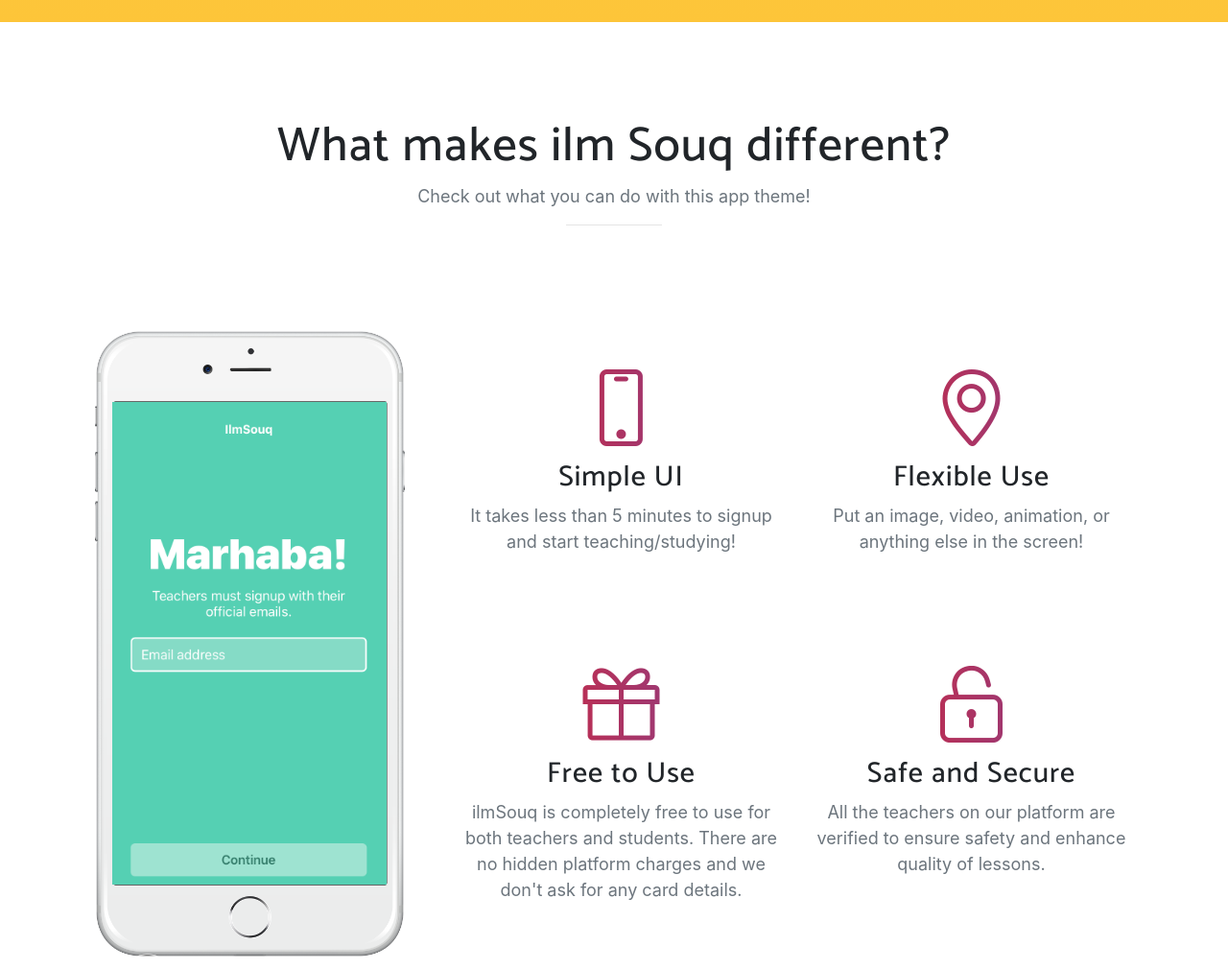
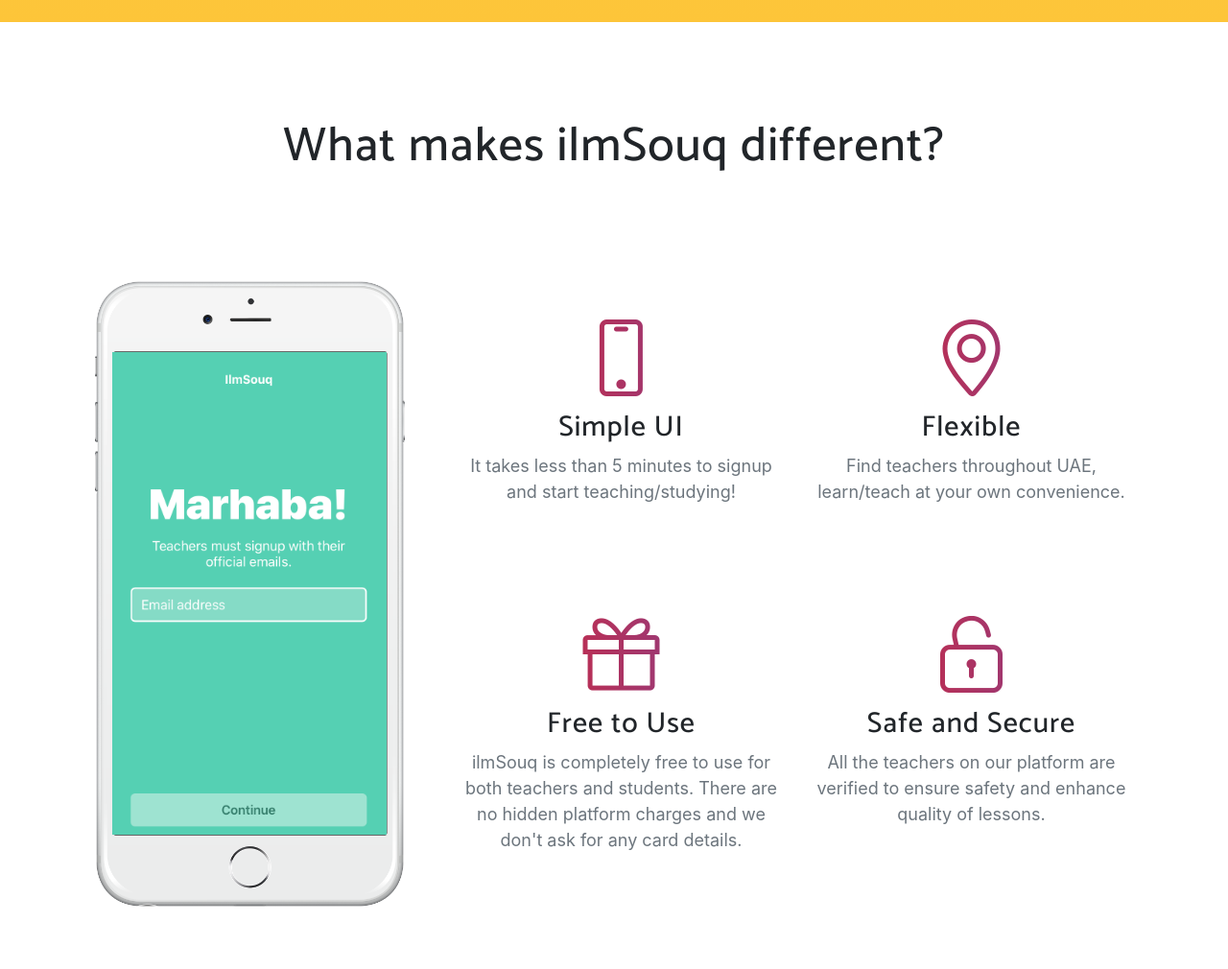
Before and after one commit to EccentricEngineer/ilmSouq, a website with bundled scripts: page index.html in a window 1280 px wide. Shown: the part 1440-2450 px from the top of the page at 96% size. Built offline with nearby package versions, Linux system fonts and the light colour scheme; a web font is replaced by a local one.

Commit message:
new changes

```diff
--- a/index.html
+++ b/index.html
@@ -8,7 +8,7 @@
   <meta name="description" content="">
   <meta name="author" content="">
 
-  <title>ilm Souq - Connect.Teach.Earn</title>
+  <title>ilmSouq - Connect.Teach.Earn</title>
 
   <!-- Bootstrap core CSS -->
   <link href="vendor/bootstrap/css/bootstrap.min.css" rel="stylesheet">
@@ -35,7 +35,7 @@
   <!-- Navigation -->
   <nav class="navbar navbar-expand-lg navbar-light fixed-top" id="mainNav">
     <div class="container">
-      <a class="navbar-brand js-scroll-trigger" href="#page-top">ilm Souq</a>
+      <a class="navbar-brand js-scroll-trigger" href="#page-top">ilmSouq</a>
       <button class="navbar-toggler navbar-toggler-right" type="button" data-toggle="collapse" data-target="#navbarResponsive" aria-controls="navbarResponsive" aria-expanded="false" aria-label="Toggle navigation">
         Menu
         <i class="fas fa-bars"></i>
@@ -102,9 +102,7 @@
   <section class="features" id="features">
     <div class="container">
       <div class="section-heading text-center">
-        <h2>What makes ilm Souq different?</h2>
-        <p class="text-muted">Check out what you can do with this app theme!</p>
-        <hr>
+        <h2>What makes ilmSouq different?</h2>
       </div>
       <div class="row">
         <div class="col-lg-4 my-auto">
@@ -135,8 +133,8 @@
               <div class="col-lg-6">
                 <div class="feature-item">
                   <i class="icon-location-pin text-primary"></i>
-                  <h3>Flexible Use</h3>
-                  <p class="text-muted">Put an image, video, animation, or anything else in the screen!</p>
+                  <h3>Flexible</h3>
+                  <p class="text-muted">Find teachers throughout UAE, learn/teach at your own convenience. </p>
                 </div>
               </div>
             </div>
```
